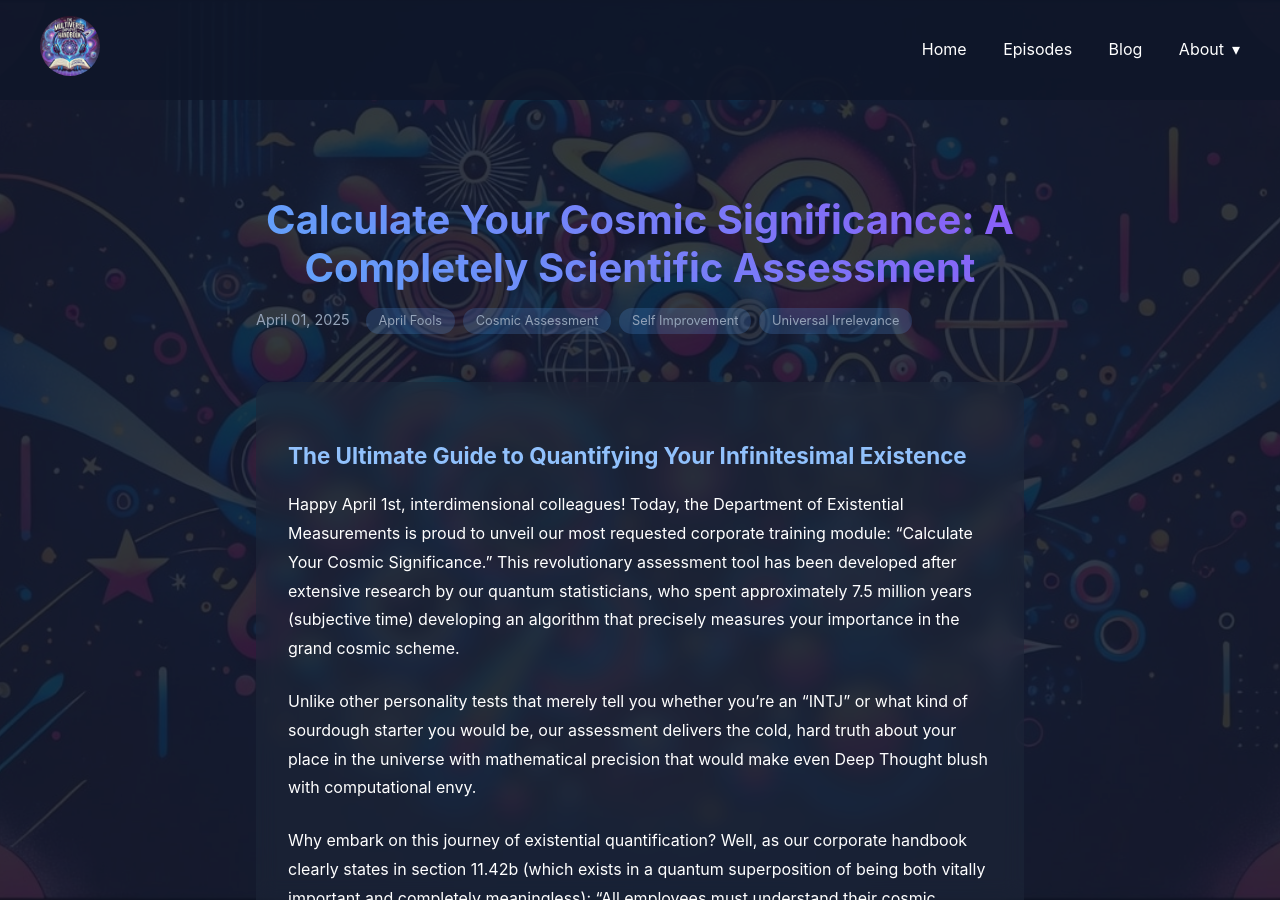
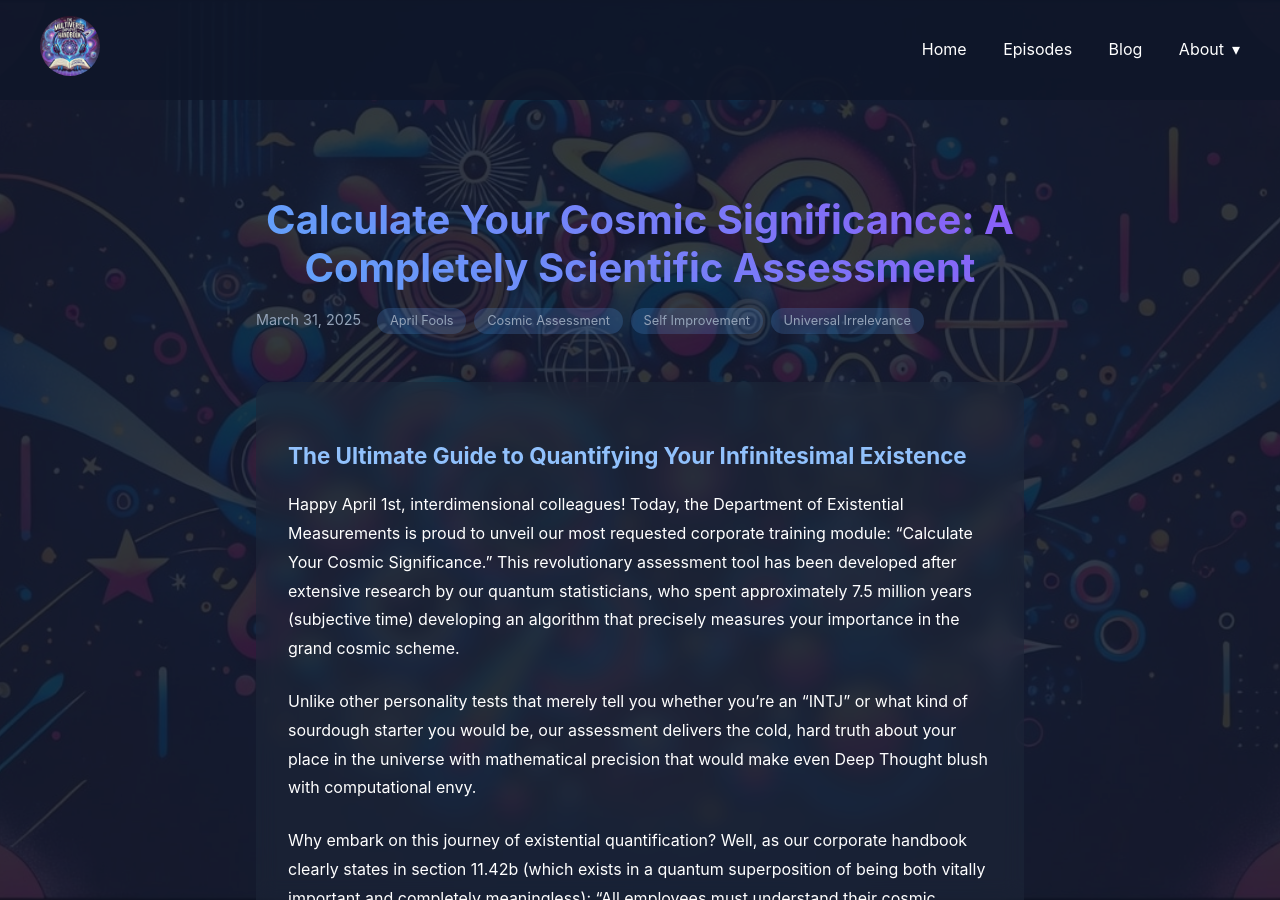
Before and after one commit to forward6/tmeh, a Jekyll site: the page built from _posts/2025-03-31-calculate-your-cosmic-significance.md, in a window 1280 px wide and 900 px high. Built offline with Jekyll 4.4.1, drawn with Linux system fonts in a browser that asks for light colours.

Commit message:
Changed date

```diff
--- a/_posts/2025-04-01-calculate-your-cosmic-significance.md
+++ b/_posts/2025-03-31-calculate-your-cosmic-significance.md
@@ -1,7 +1,7 @@
 ---
 layout: post
 title: "Calculate Your Cosmic Significance: A Completely Scientific Assessment"
-date: 2025-04-01
+date: 2025-03-31
 department: Department of Existential Measurements & Arbitrary Metrics
 categories: [April Fools, Cosmic Assessment, Self Improvement, Universal Irrelevance]
 ---
```
